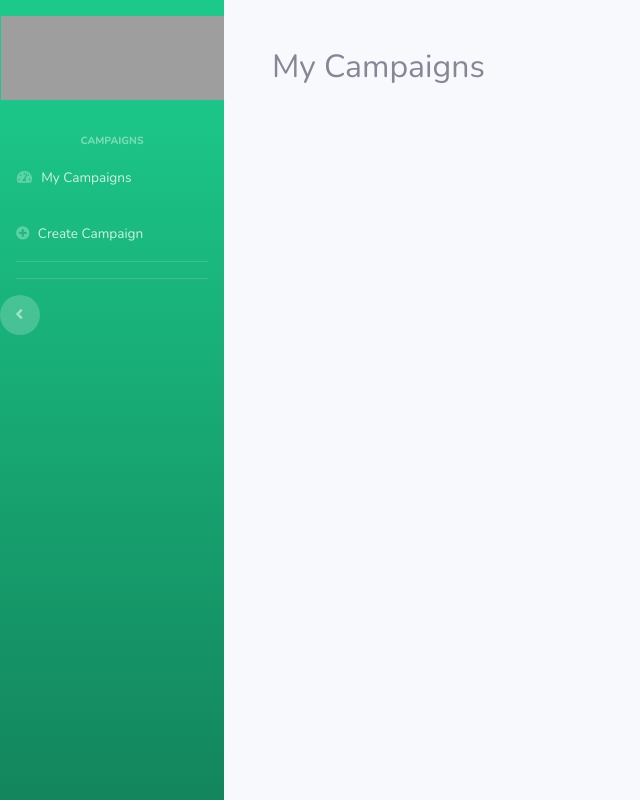
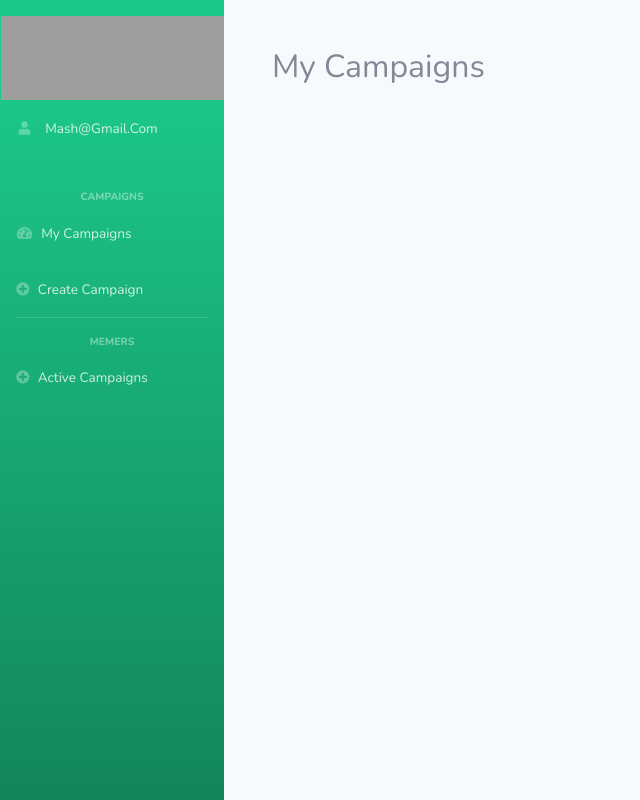
Before and after one commit to fluffcoding/meme-marketing, a Django app: page /business/campaigns/ in a window 1280 px wide. Shown: the whole page, without its empty margins (0-640 px from the left). Run offline with Django 3.2, Linux system fonts and the light colour scheme; a user stored in the database is signed in; data comes from the database, SQL or seed files in the repository; both versions use the stored data as it was after the commit; data that the repository does not hold is empty; some libraries are stand-ins or nearby versions; grey boxes are pictures that could not be loaded.

Commit message:
Made a few front-end changes.

```diff
--- a/src/mm/settings.py
+++ b/src/mm/settings.py
@@ -158,7 +158,8 @@ ACCOUNT_EMAIL_REQUIRED = True
 ACCOUNT_USERNAME_REQUIRED = False
 ACCOUNT_AUTHENTICATION_METHOD = 'email'
 ACCOUNT_EMAIL_VERIFICATION = 'none'
-LOGIN_REDIRECT_URL = '/'
+LOGIN_REDIRECT_URL = '/business/create/'
+LOGIN_URL = '/accounts/login/'
 
 # Uses Custom Signup Form
 #ACCOUNT_FORMS = {'signup': 'users.forms.NewSignupForm'}
--- a/src/templates/abstract_base.html
+++ b/src/templates/abstract_base.html
@@ -35,10 +35,8 @@ opacity: 0;
 
   <!-- Page Wrapper -->
   <div id="wrapper">
-
 {% block sidebar %}
 {% endblock sidebar %}
-
     <!-- Content Wrapper -->
     <div id="content-wrapper" class="d-flex flex-column">
 
--- a/src/templates/sidebar.html
+++ b/src/templates/sidebar.html
@@ -1,9 +1,42 @@
 {% load static %}
+
+{% load i18n %}
 <!-- Sidebar -->
     <ul class="navbar-nav bg-gradient-success sidebar sidebar-dark accordion" id="accordionSidebar">
       <div class="text-center mt-3">
         <a href="/"><img src="https://mememarketing.pk/wp-content/uploads/2020/05/Logo-white.png" width=223, height=84><img></a>
       </div>
+
+      <!-- Nav Item - User Information -->
+            <li class="nav-item dropdown no-arrow">
+              <a class="nav-link dropdown-toggle" href="#" id="userDropdown" role="button" data-toggle="dropdown" aria-haspopup="true" aria-expanded="false">
+                <i class="fas fa-user fa-sm fa-fw mr-2 text-white-400"></i>
+                <span class="mr-2 d-none d-lg-inline text-white-600 small">{{ request.user|title }}</span>
+                {% comment "" %}
+                <img class="img-profile rounded-circle" src="https://source.unsplash.com/QAB-WJcbgJk/60x60">
+                {% endcomment %}
+              </a>
+              <!-- Dropdown - User Information -->
+              <div class="dropdown-menu dropdown-menu shadow" aria-labelledby="userDropdown">
+                <a class="dropdown-item" href="#">
+                  <i class="fas fa-user fa-sm fa-fw mr-2 text-gray-400"></i>
+                  Profile
+                </a>
+                <a class="dropdown-item" href="#">
+                  <i class="fas fa-cogs fa-sm fa-fw mr-2 text-gray-400"></i>
+                  Settings
+                </a>
+                <a class="dropdown-item" href="#">
+                  <i class="fas fa-list fa-sm fa-fw mr-2 text-gray-400"></i>
+                  Activity Log
+                </a>
+                <div class="dropdown-divider"></div>
+                <a class="dropdown-item" href="#" data-toggle="modal" data-target="#logoutModal">
+                  <i class="fas fa-sign-out-alt fa-sm fa-fw mr-2 text-gray-400"></i>
+                  Logout
+                </a>
+              </div>
+            </li>
 {% comment "" %}
 
       <!-- Nav Item - Pages Collapse Menu -->
@@ -46,16 +79,46 @@
       <!-- Divider -->
       <hr class="sidebar-divider">
 
+      <!-- Heading -->
+      <div class="sidebar-heading text-center">
+        Memers
+      </div>
+
+
+      <!-- Nav Item - Pages Collapse Menu -->
+        <li class="nav-item">
+        <a class="nav-link collapsed" href="/memers/active-campaigns">
+          <i class="fas fa-plus-circle"></i>
+          <span>Active Campaigns</span>
+        </a>
 
 
 
-      <!-- Divider -->
-      <hr class="sidebar-divider d-none d-md-block">
-
-      <!-- Sidebar Toggler (Sidebar) -->
-      <div class="text-center d-none d-md-inline">
-        <button class="rounded-circle border-0" id="sidebarToggle"></button>
-      </div>
-
     </ul>
     <!-- End of Sidebar -->
+
+
+
+ <div class="modal fade" id="logoutModal" tabindex="-1" role="dialog" aria-labelledby="exampleModalLabel" aria-hidden="true">
+    <div class="modal-dialog" role="document">
+      <div class="modal-content">
+        <div class="modal-header">
+          <h5 class="modal-title" id="exampleModalLabel">Ready to Leave?</h5>
+          <button class="close" type="button" data-dismiss="modal" aria-label="Close">
+            <span aria-hidden="true">×</span>
+          </button>
+        </div>
+        <div class="modal-body">Select "Logout" below if you are ready to end your current session.</div>
+        <div class="modal-footer">
+          <button class="btn btn-secondary" type="button" data-dismiss="modal">Cancel</button>
+              <form method="post" action="{% url 'account_logout' %}">
+            {% csrf_token %}
+            {% if redirect_field_value %}
+            <input type="hidden" name="{{ redirect_field_name }}" value="{{ redirect_field_value }}"/>
+            {% endif %}
+            <button class="btn btn-warning" type="submit">{% trans 'Sign Out' %}</button>
+          </form>
+        </div>
+      </div>
+    </div>
+  </div>
```
Also changed, not shown: src/templates/memer/active_campaigns.html (+10 -1 lines), src/templates/memer/post_memes_campaign.html (+21 -5 lines), src/db.sqlite3, src/media_root/memes/DSC_00342.jpg (deleted), src/media_root/memes/bull.png (deleted), src/media_root/memes/hos.png (deleted), src/media_root/memes/hr7173.jpg (deleted).
